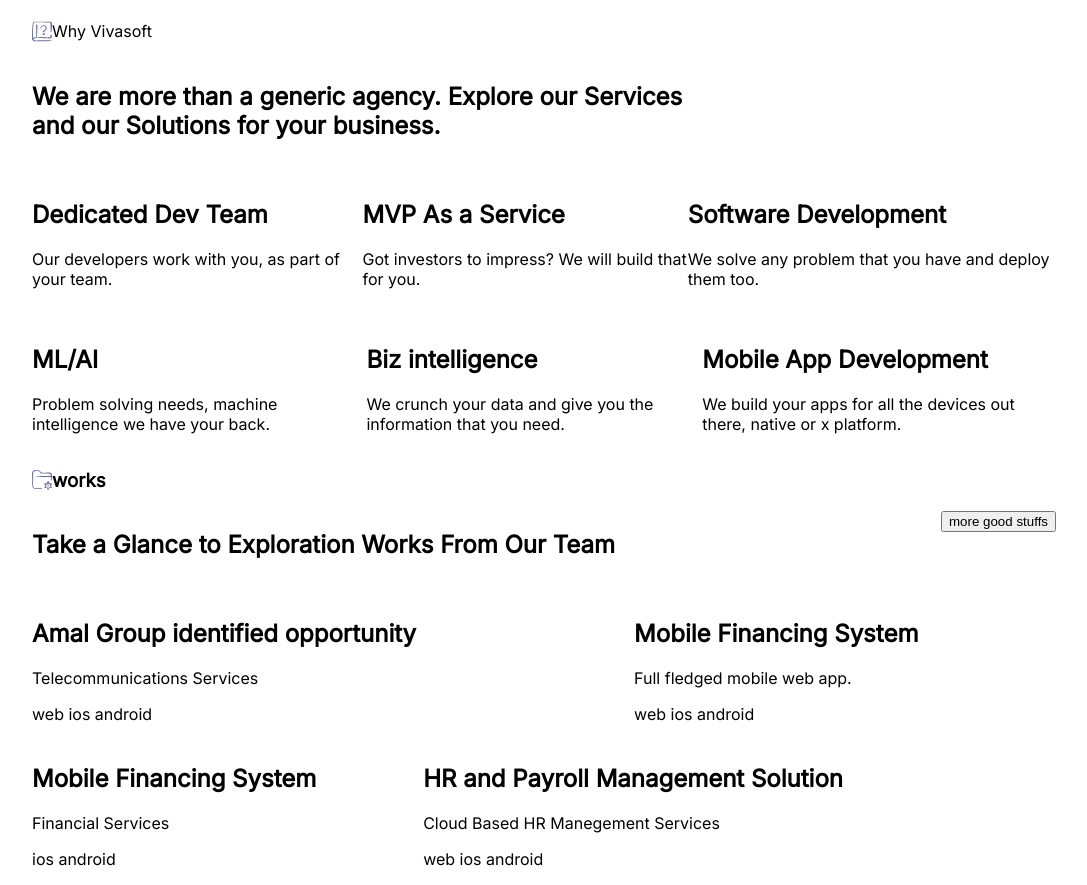
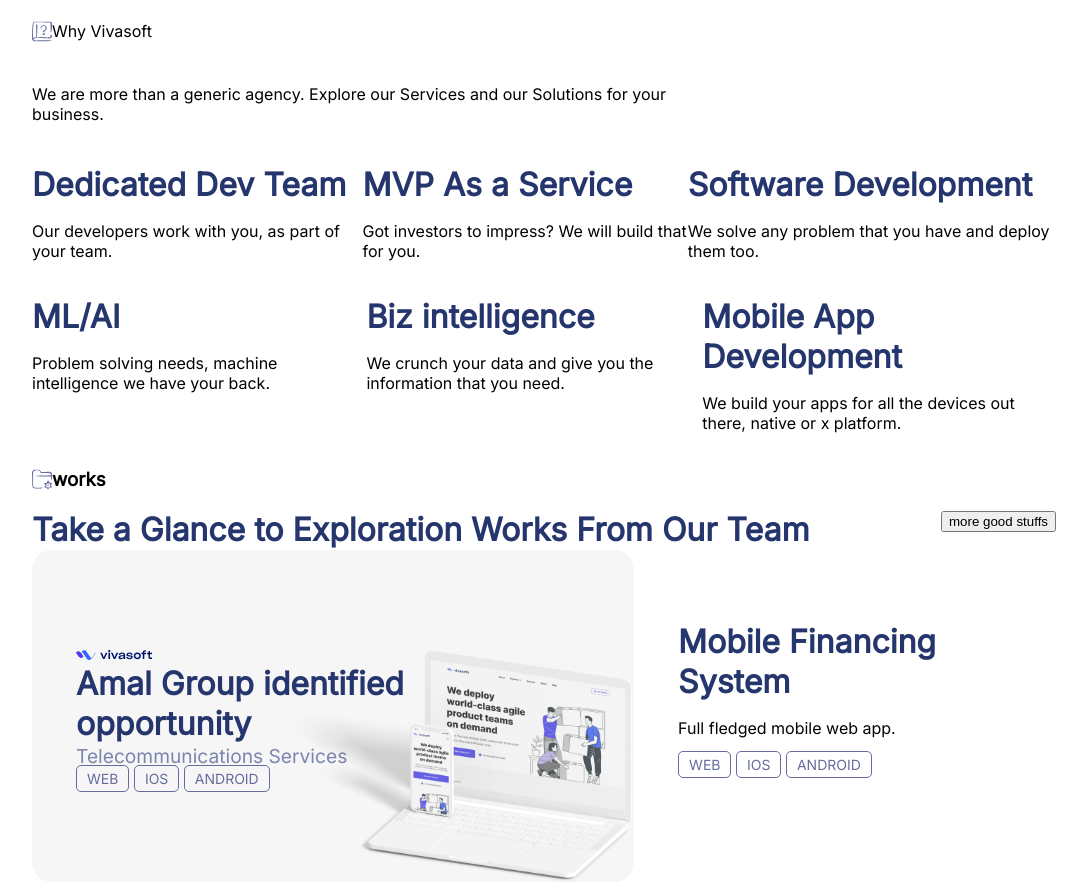
Before and after one commit to touhidhsn/htmldemo, a plain HTML site: page index.html in a window 1280 px wide. Shown: the top 885 px of the page, without its empty margins (96-1183 px from the left). Drawn offline with Linux system fonts and the light colour scheme.

Commit message:
css updated

```diff
--- a/index.html
+++ b/index.html
@@ -17,7 +17,7 @@
                     <h4>Why Vivasoft</h4>
                 </div>
                 <div class="row-1-body">
-                    <h2>We are more than a generic agency. Explore our Services and our Solutions for your business.</h2>
+                    <h4>We are more than a generic agency. Explore our Services and our Solutions for your business.</h4>
                 </div>
             </div>
             <div class="why-vivasoft-row-2">
@@ -98,9 +98,9 @@
                 <div class="work-portfolio-top">
                     <div class="porfolio-box-1">
                         <div class="portfolio-box-content">
-                            <img src="" alt="">
+                            <img src="./img/Logo-2.svg" alt="">
                             <h2>Amal Group identified opportunity</h2>
-                            <p>Telecommunications Services</p>
+                            <p class="box-content-text">Telecommunications Services</p>
                             <div class="portfolio-content-icons">
                                 <span>web</span>
                                 <span>ios</span>
--- a/style.css
+++ b/style.css
@@ -2,13 +2,32 @@
     font-family: Inter;
     width: 80%;
     margin: auto;
+    /* line-height: 1.7em; */
+
 }
 
 h2 {
     font-weight: 600;
+    font-size: xx-large;
+    color: #25356d;
+    line-height: 40px;
+    margin: 0px;
 }
 h4 {
     font-weight: 500;
+}
+
+
+span {
+    color: #666C9D;
+    text-transform: uppercase;
+    border: 1px solid rgb(102, 108, 157);
+    border-radius: 5px;
+    padding: 4px 10px;
+    font-weight: 600px;
+    margin-top: 4px;
+    margin-bottom: 8px;
+    font-size: 14px;
 }
 
 .row-1-header {
@@ -48,8 +67,32 @@
     display: flex;
 }
 
+.box-content-text {
+    color : rgba(0,21,106,0.5);
+    font-size: larger;
+    margin: 0px;
+}
+
 .porfolio-box-1 {
     width: 58.8%;
+    background-image: url(./img/workes-01-1.png);
+    background-position: bottom right;
+    background-color: #f6f6f6;
+    background-size: 350px;
+    background-repeat: no-repeat;
+    border-radius: 20px 20px 20px 20px;
+    padding-top: 42px;
+    padding-bottom: 42px;
+}
+
+.porfolio-box-1:hover {
+           opacity:1;
+        transition: 0.5s;
+}
+
+.portfolio-box-content {
+    width: 70%;
+    padding: 52px 44px 52px 44px;
 }
 
 .porfolio-box-2 {
```
Also changed, not shown: img/380-1.png (added), img/Group-2.png (added), img/Group-379-1.svg (added), img/Logo-2.svg (added).
